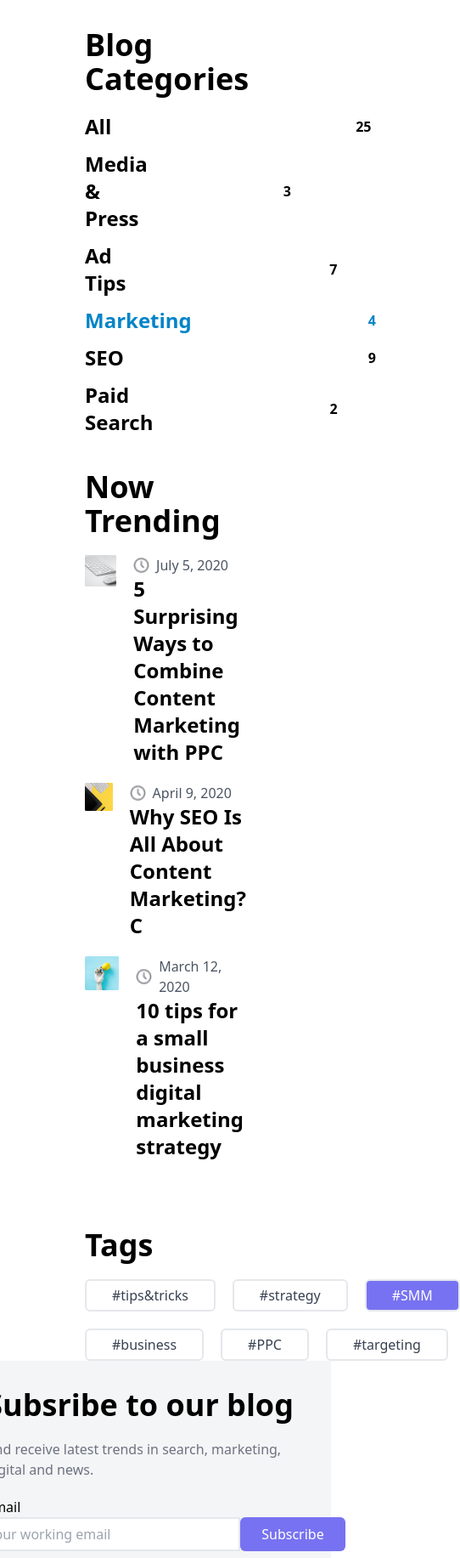
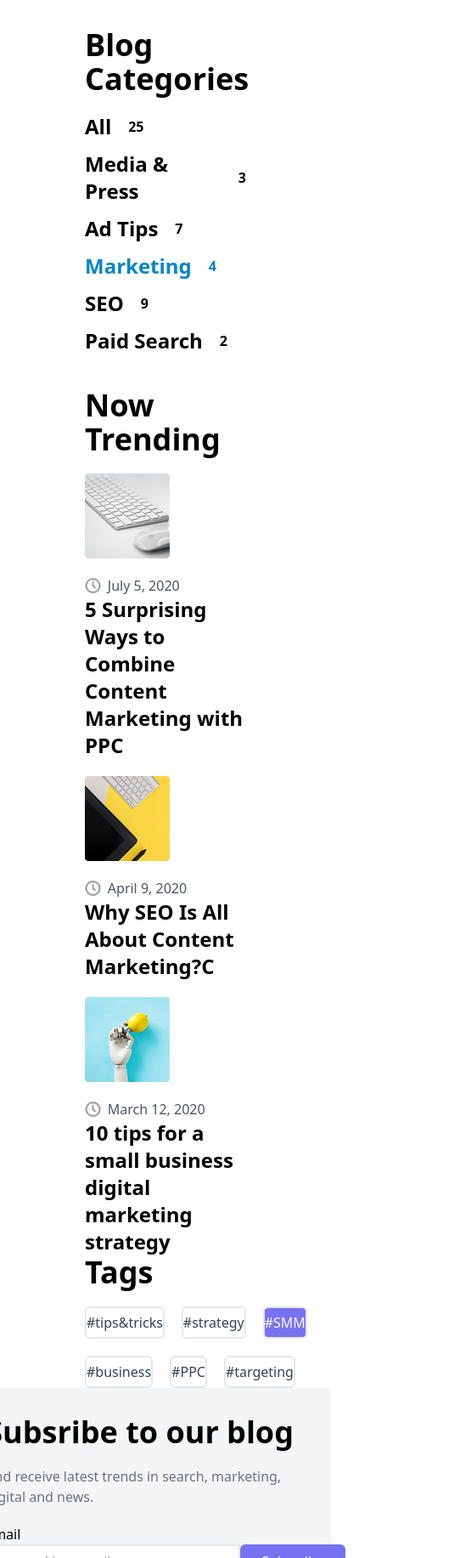
Before and after one commit to Marupov-Muhammad/group-alpha, a website: page src/blog.html in a window 390 px wide. Shown: the part 4660-6493 px from the top of the page at 85% size, 542 px wide, since content can reach past the window. Drawn offline with Linux system fonts and the light colour scheme.

Commit message:
maybe last change

```diff
--- a/src/blog.html
+++ b/src/blog.html
@@ -216,27 +216,27 @@
             <div>
                 <div>
                     <p class="text-4xl font-semibold">Blog Categories</p>
-                    <div class="flex items-center gap-72 mt-5">
+                    <div class="flex items-center gap-[20px] sm:gap-72 mt-5">
                         <p class="text-2xl font-semibold">All</p>
                         <p class="font-bold">25</p>
                     </div>
-                    <div class="flex items-center gap-40 mt-3">
+                    <div class="flex items-center gap-[20px]  sm:gap-40 mt-3">
                         <p class="text-2xl font-semibold">Media & Press</p>
                         <p class="font-bold">3</p>
                     </div>
-                    <div class="flex items-center gap-60 mt-3">
+                    <div class="flex items-center gap-[20px]  sm:gap-60 mt-3">
                         <p class="text-2xl font-semibold">Ad Tips</p>
                         <p class="font-bold">7</p>
                     </div>
-                    <div class="flex items-center gap-52 mt-3">
+                    <div class="flex items-center gap-[20px]  sm:gap-52 mt-3">
                         <p class="text-2xl font-semibold text-sky-600">Marketing</p>
                         <p class="font-bold text-sky-600">4</p>
                     </div>
-                    <div class="flex items-center gap-72 mt-3">
+                    <div class="flex items-center gap-[20px]  sm:gap-72 mt-3">
                         <p class="text-2xl font-semibold">SEO</p>
                         <p class="font-bold">9</p>
                     </div>
-                    <div class="flex items-center gap-52 mt-3">
+                    <div class="flex items-center gap-[20px]  sm:gap-52 mt-3">
                         <p class="text-2xl font-semibold">Paid Search</p>
                         <p class="font-bold">2</p>
                     </div>
@@ -244,7 +244,7 @@
                 <div class="mt-10">
                     <p class="text-4xl font-semibold">Now Trending</p>
                 </div>
-                <div class="flex gap-5 mt-5">
+                <div class="flex flex-col sm:flex-row gap-5 mt-5">
                 <div>
                     <img src="./muhammad/image (19).png" alt="">
                 </div>
@@ -260,7 +260,7 @@
             </div>
 
 
-                <div class="flex gap-5 mt-5">
+                <div class="flex flex-col sm:flex-row gap-5 mt-5">
                 <div>
                     <img src="./muhammad/image (20).png" alt="">
                 </div>
@@ -274,12 +274,12 @@
             </div>
             </div>
             </div>
-                <div class="flex gap-5 mt-5">
+                <div class="flex flex-col sm:flex-row gap-5 mt-5">
                 <div>
                     <img src="./muhammad/image (21).png" alt="">
                 </div>
                 <div>
-                <div class="flex items-center gap-2">
+                <div class="flex  items-center gap-2">
                     <img class="h-[20px]" src="./muhammad/Clock.png" alt="">
                     <p class="text-gray-600">March 12, 2020</p>
                 </div>
@@ -288,20 +288,20 @@
             </div>
             </div>
             </div>
-            <div class="mt-20">
+            <div class="sm:mt-20">
                 <p class="text-4xl font-semibold">Tags</p>
             </div>
             <div class="flex gap-5 text-gray-700 mt-5">
                 <div class="flex gap-5">
-                    <p class="border-2 py-[5px] px-[30px] rounded-md">#tips&tricks</p>
-                    <p class="border-2 py-[5px] px-[30px] rounded-md">#strategy</p>
-                    <p class="border-2 py-[5px] px-[30px] rounded-md text-white bg-[#7772F1]">#SMM</p>
+                    <p class="border-2 py-[5px] sm:px-[30px] rounded-md">#tips&tricks</p>
+                    <p class="border-2 py-[5px] sm:px-[30px] rounded-md">#strategy</p>
+                    <p class="border-2 py-[5px] sm:px-[30px] rounded-md text-white bg-[#7772F1]">#SMM</p>
                 </div>
             </div>
             <div class="flex gap-5 mt-5 text-gray-700">
-                <p class="border-2 py-[5px] px-[30px] rounded-md">#business</p>
-                <p class="border-2 py-[5px] px-[30px] rounded-md">#PPC</p>
-                <p class="border-2 py-[5px] px-[30px] rounded-md">#targeting</p>
+                <p class="border-2 py-[5px] sm:px-[30px] rounded-md">#business</p>
+                <p class="border-2 py-[5px] sm:px-[30px] rounded-md">#PPC</p>
+                <p class="border-2 py-[5px] sm:px-[30px] rounded-md">#targeting</p>
             </div>
         </div>
         </div>
```
Also changed, not shown: src/service.html (+5 -5 lines), src/output.css.
